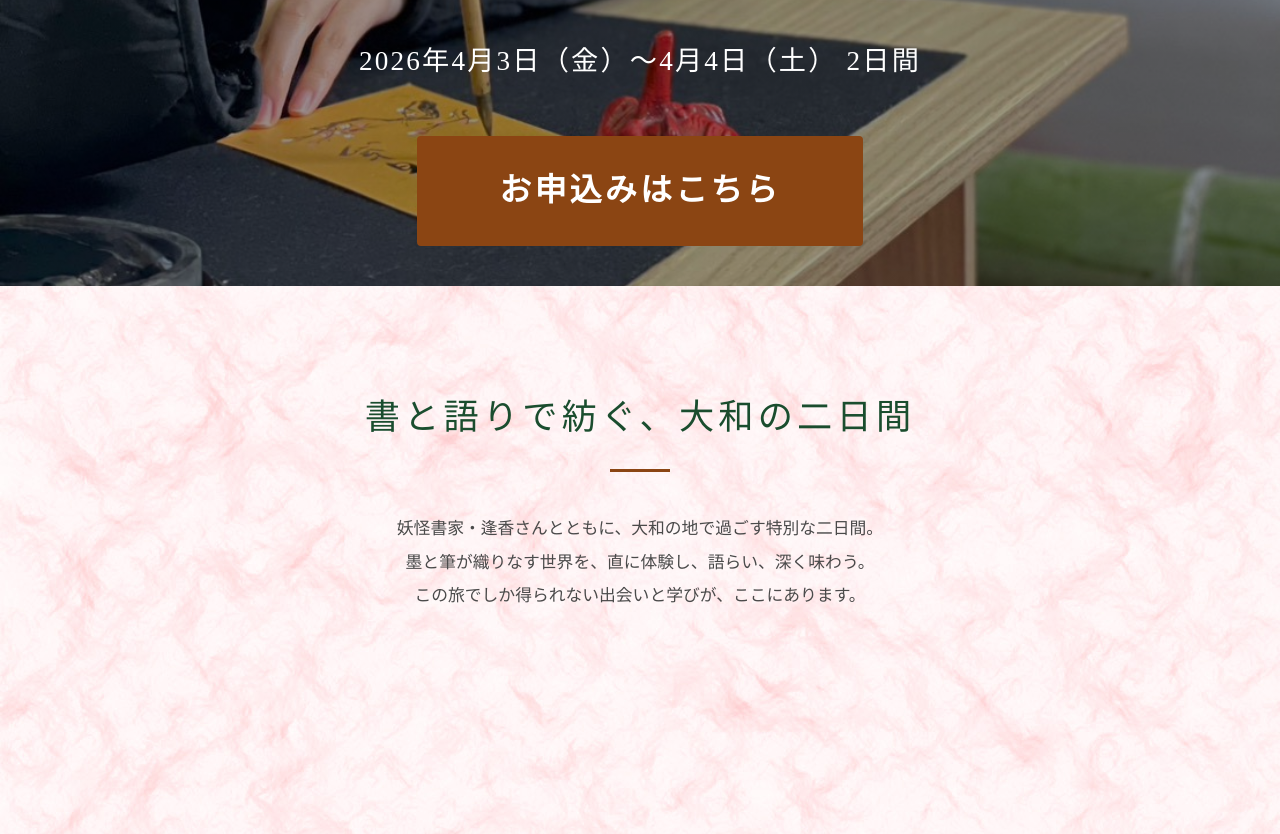
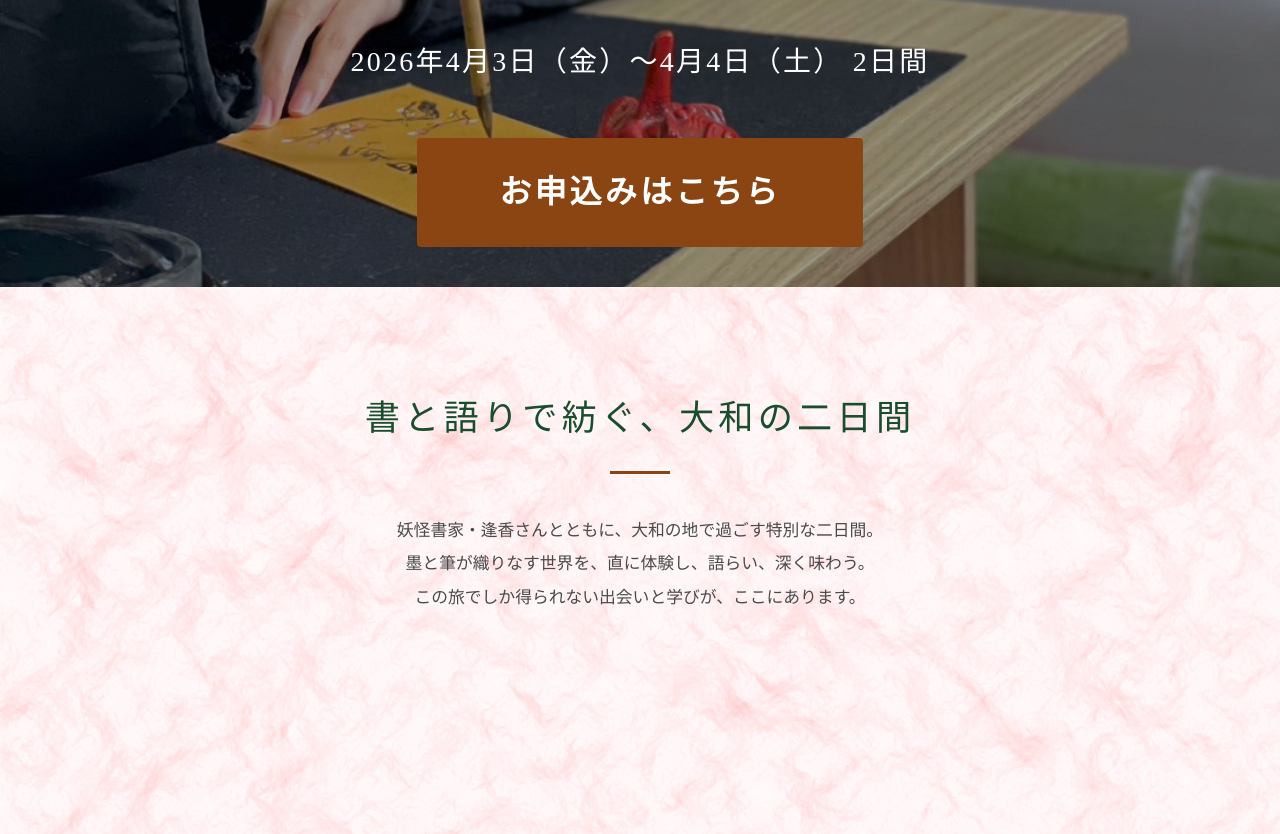
Before and after one commit to application-wpo/yamatotabi-lp, a plain HTML site: page index.html in a window 1280 px wide. Shown: the part 1180-2014 px from the top of the page. Drawn offline with Linux system fonts and the light colour scheme.

Commit message:
Add files via upload

```diff
--- a/index.html
+++ b/index.html
@@ -93,7 +93,7 @@
         }
 
         .date-info {
-            font-size: 1.7rem;
+            font-size: 1.75rem;
             margin-bottom: 50px;
             letter-spacing: 0.08em;
         }
```
